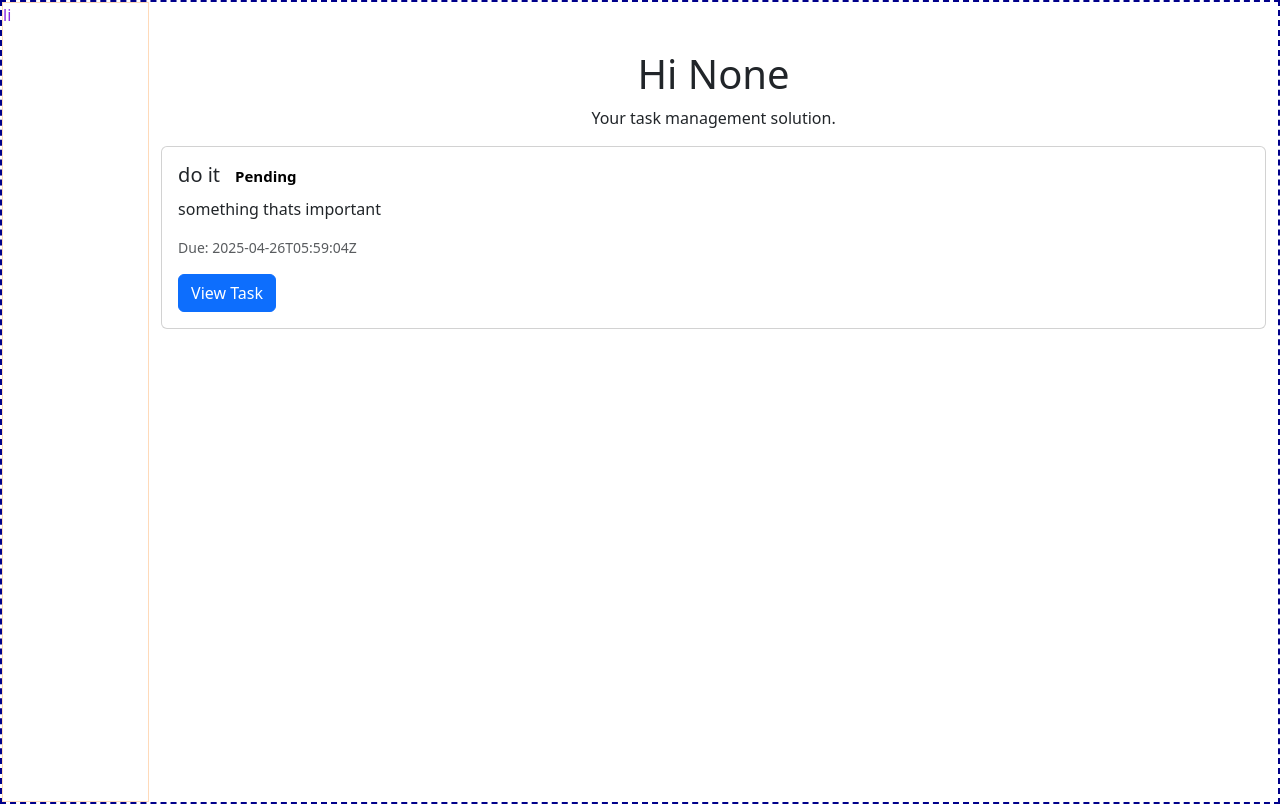
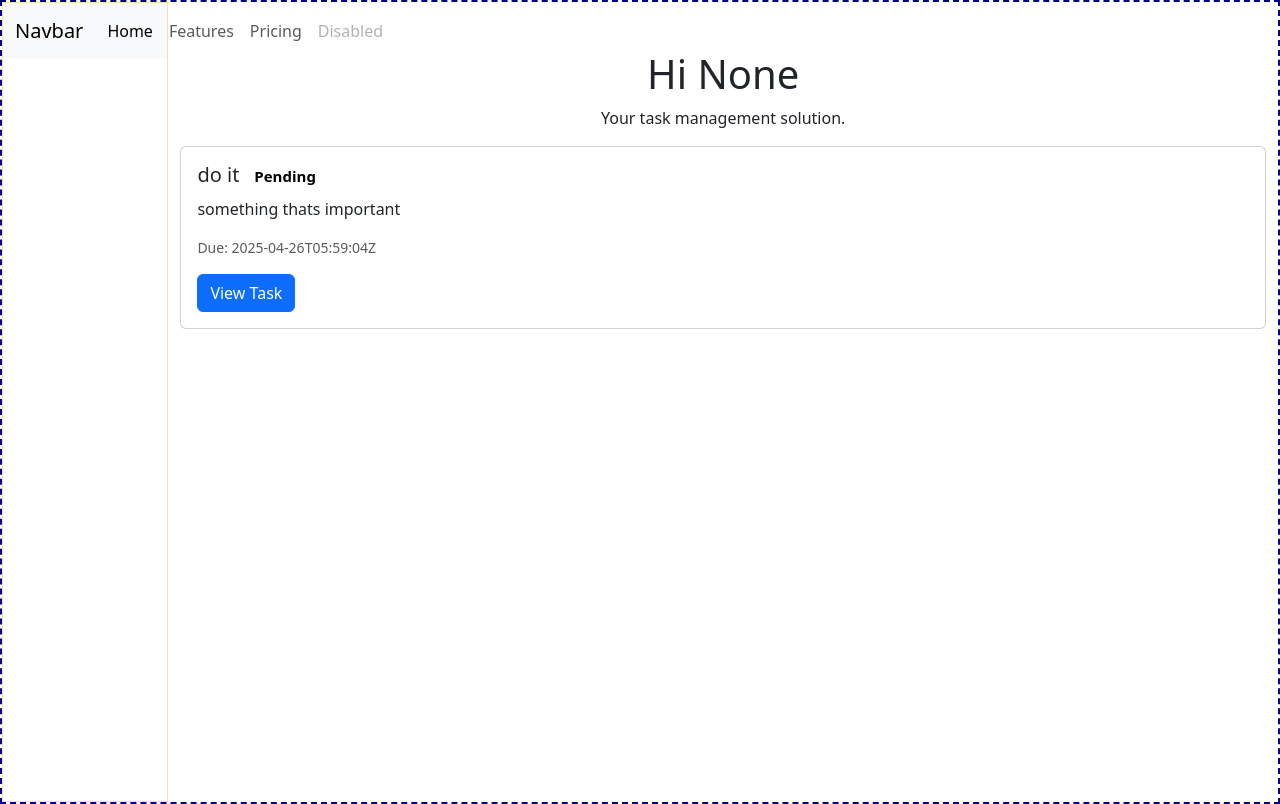
Before and after one commit to gsiri-jack/Taskly, a Django app: page /base/ in a window 1280 px wide. Run offline with Django 5.2, Linux system fonts and the light colour scheme; data comes from the database, SQL or seed files in the repository; some libraries are stand-ins or nearby versions.

Commit message:
second update

```diff
--- a/taskly/base/static/base/style.css
+++ b/taskly/base/static/base/style.css
@@ -11,3 +11,7 @@
     height: 100vh;
 
 }
+#navbarNav{
+    display: flex;
+    flex-direction: column;
+}
--- a/taskly/base/templates/base/base.html
+++ b/taskly/base/templates/base/base.html
@@ -19,9 +19,32 @@
     {% block menubar %}
     <div class="menuCont">
 
-            <nav>
-                li
-            </nav>
+        <nav class="navbar navbar-expand-lg bg-body-tertiary">
+            <div class="container-fluid">
+              <a class="navbar-brand" href="#">Navbar</a>
+              <button class="navbar-toggler" type="button" data-bs-toggle="collapse"
+                data-bs-target="#navbarNav" aria-controls="navbarNav" aria-expanded="false"
+                aria-label="Toggle navigation">
+                <span class="navbar-toggler-icon"></span>
+              </button>
+              <div class="collapse navbar-collapse" id="navbarNav">
+                <ul class="navbar-nav">
+                  <li class="nav-item">
+                    <a class="nav-link active" aria-current="page" href="#">Home</a>
+                  </li>
+                  <li class="nav-item">
+                    <a class="nav-link" href="#">Features</a>
+                  </li>
+                  <li class="nav-item">
+                    <a class="nav-link" href="#">Pricing</a>
+                  </li>
+                  <li class="nav-item">
+                    <a class="nav-link disabled" aria-disabled="true">Disabled</a>
+                  </li>
+                </ul>
+              </div>
+            </div>
+          </nav>
 
 
 
```
